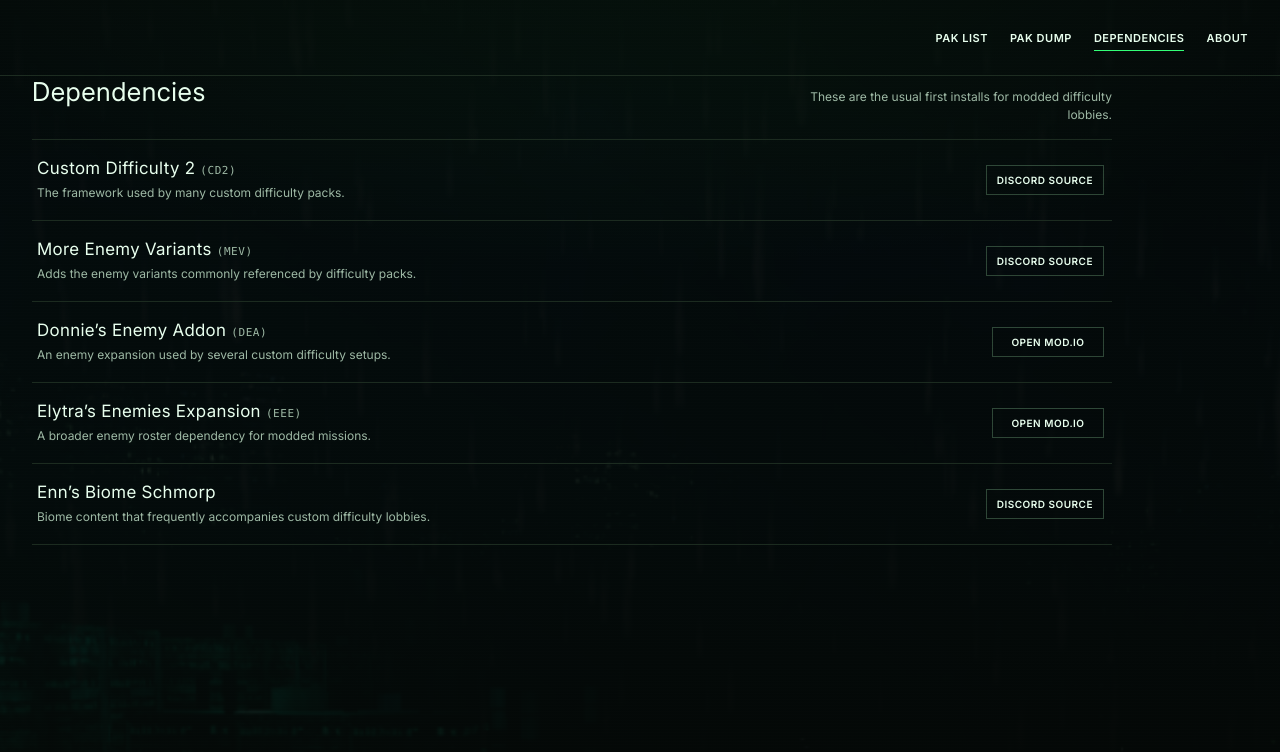
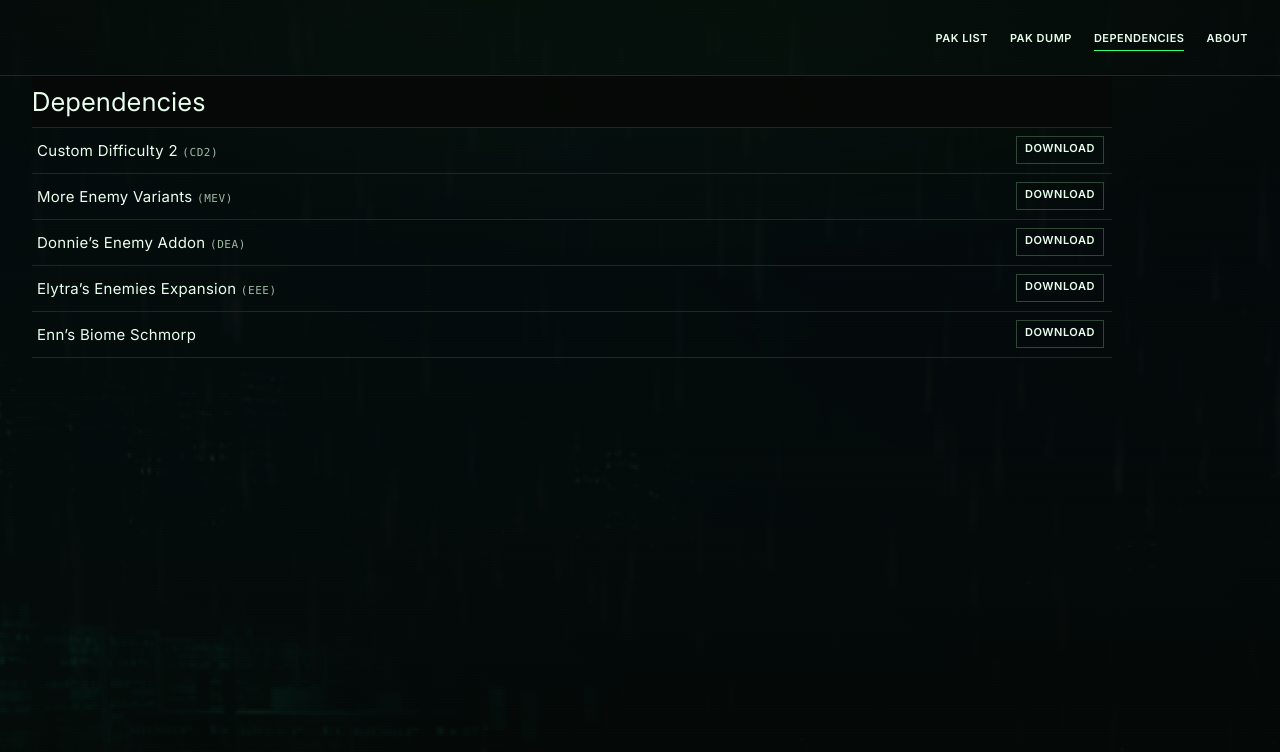
Before and after one commit to seu-later/pak-hub, a plain HTML site: page public/dependencies.html in a window 1280 px wide. Drawn offline with Linux system fonts and the light colour scheme.

Commit message:
Align dependencies page with archive lists

```diff
--- a/public/dependencies.html
+++ b/public/dependencies.html
@@ -38,45 +38,41 @@
       <main id="dependencies" class="catalog-stage" aria-labelledby="page-title">
         <div class="catalog-inner">
           <section class="archive-shell dependencies-shell" aria-label="Common modded difficulty dependencies">
-            <div class="dependencies-heading">
-              <h2 data-split>Dependencies</h2>
-              <p>These are the usual first installs for modded difficulty lobbies.</p>
+            <div class="archive-toolbar dependencies-heading">
+              <div class="archive-heading-group">
+                <h2 data-split>Dependencies</h2>
+              </div>
             </div>
             <ol class="dependencies-list">
               <li class="dependency-item">
                 <div>
                   <h3>Custom Difficulty 2 <span>(CD2)</span></h3>
-                  <p>The framework used by many custom difficulty packs.</p>
                 </div>
-                <a href="https://discord.com/channels/878318716801155233/932482102740537344/1558930849108332687" target="_blank" rel="noopener noreferrer">Discord source</a>
+                <a href="https://discord.com/channels/878318716801155233/932482102740537344/1558930849108332687" target="_blank" rel="noopener noreferrer">Download</a>
               </li>
               <li class="dependency-item">
                 <div>
                   <h3>More Enemy Variants <span>(MEV)</span></h3>
-                  <p>Adds the enemy variants commonly referenced by difficulty packs.</p>
                 </div>
-                <a href="https://discord.com/channels/878318716801155233/932482102740537344/1558930849108332687" target="_blank" rel="noopener noreferrer">Discord source</a>
+                <a href="https://discord.com/channels/878318716801155233/932482102740537344/1558930849108332687" target="_blank" rel="noopener noreferrer">Download</a>
               </li>
               <li class="dependency-item">
                 <div>
                   <h3>Donnie’s Enemy Addon <span>(DEA)</span></h3>
-                  <p>An enemy expansion used by several custom difficulty setups.</p>
                 </div>
-                <a href="https://mod.io/g/drg/m/donnies-enemy-addon-cd2-version" target="_blank" rel="noopener noreferrer">Open mod.io</a>
+                <a href="https://mod.io/g/drg/m/donnies-enemy-addon-cd2-version" target="_blank" rel="noopener noreferrer">Download</a>
               </li>
               <li class="dependency-item">
                 <div>
                   <h3>Elytra’s Enemies Expansion <span>(EEE)</span></h3>
-                  <p>A broader enemy roster dependency for modded missions.</p>
                 </div>
-                <a href="https://mod.io/g/drg/m/elytrasenemiesexpansion" target="_blank" rel="noopener noreferrer">Open mod.io</a>
+                <a href="https://mod.io/g/drg/m/elytrasenemiesexpansion" target="_blank" rel="noopener noreferrer">Download</a>
               </li>
               <li class="dependency-item">
                 <div>
                   <h3>Enn’s Biome Schmorp</h3>
-                  <p>Biome content that frequently accompanies custom difficulty lobbies.</p>
                 </div>
-                <a href="https://discord.com/channels/878318716801155233/932482102740537344/1558930849108332687" target="_blank" rel="noopener noreferrer">Discord source</a>
+                <a href="https://discord.com/channels/878318716801155233/932482102740537344/1558930849108332687" target="_blank" rel="noopener noreferrer">Download</a>
               </li>
             </ol>
           </section>
--- a/public/styles.css
+++ b/public/styles.css
@@ -1647,40 +1647,12 @@
   min-height: 480px;
 }
 
-.view-dependencies .site-header {
-  min-height: 190px;
-  height: 190px;
-}
-
 .dependencies-shell {
   max-width: 1080px;
 }
 
 .dependencies-heading {
-  display: flex;
-  align-items: baseline;
-  justify-content: space-between;
-  gap: 24px;
-  padding-bottom: 15px;
-  border-bottom: 1px solid var(--line);
-}
-
-.dependencies-heading h2 {
-  margin: 0;
-  color: var(--ink-bright);
-  font-family: var(--font-display);
-  font-size: 26px;
-  font-weight: 400;
-  letter-spacing: 0.02em;
-}
-
-.dependencies-heading p {
-  max-width: 42ch;
-  margin: 0;
-  color: var(--muted);
-  font-size: 12px;
-  line-height: 1.5;
-  text-align: right;
+  position: static;
 }
 
 .dependencies-list {
@@ -1694,16 +1666,22 @@
   display: grid;
   grid-template-columns: minmax(0, 1fr) auto;
   align-items: center;
-  gap: 24px;
-  padding: 18px 8px 18px 5px;
+  gap: 16px;
+  min-height: 46px;
+  padding: 5px 8px 5px 5px;
   border-bottom: 1px solid var(--line);
+  transition: background-color 220ms ease;
+}
+
+.dependency-item:hover {
+  background: rgba(51, 255, 119, 0.05);
 }
 
 .dependency-item h3 {
   margin: 0;
   color: var(--ink-bright);
   font-family: var(--font-display);
-  font-size: 17px;
+  font-size: 15px;
   font-weight: 400;
   letter-spacing: 0.02em;
 }
@@ -1715,19 +1693,13 @@
   letter-spacing: 0.05em;
 }
 
-.dependency-item p {
-  margin: 6px 0 0;
-  color: var(--muted);
-  font-size: 12px;
-  line-height: 1.5;
-}
-
 .dependency-item a {
-  min-width: 112px;
-  padding: 8px 10px;
+  min-width: 72px;
+  min-height: 28px;
+  padding: 4px 8px;
   border: 1px solid var(--line-strong);
   color: var(--ink-bright);
-  font-size: 10px;
+  font-size: 11px;
   font-weight: 600;
   letter-spacing: 0.05em;
   text-align: center;
@@ -1875,16 +1847,6 @@
 }
 
 @media (max-width: 700px) {
-  .dependencies-heading {
-    align-items: flex-start;
-    flex-direction: column;
-    gap: 8px;
-  }
-
-  .dependencies-heading p {
-    text-align: left;
-  }
-
   .dependency-item {
     align-items: flex-start;
     grid-template-columns: minmax(0, 1fr);
```
